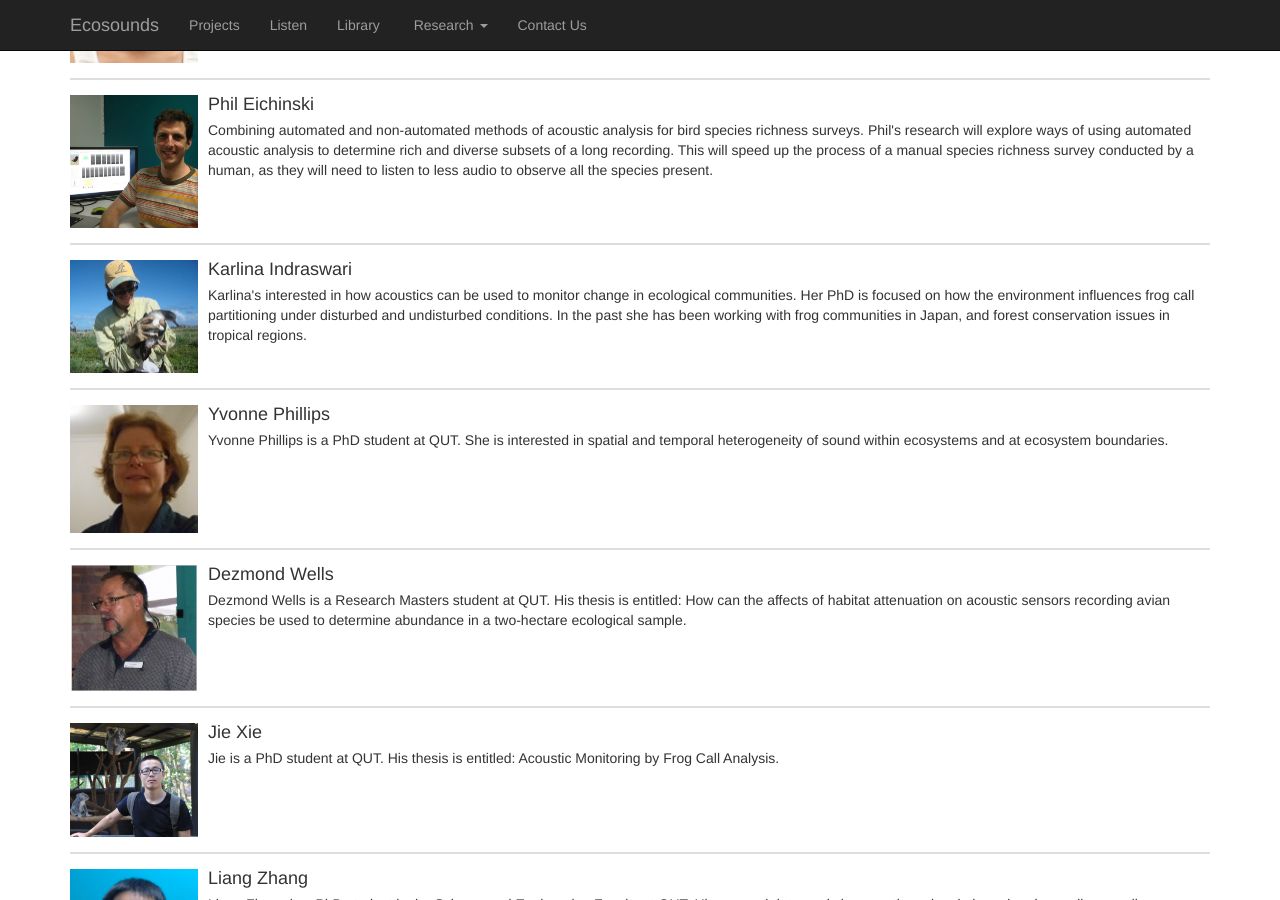
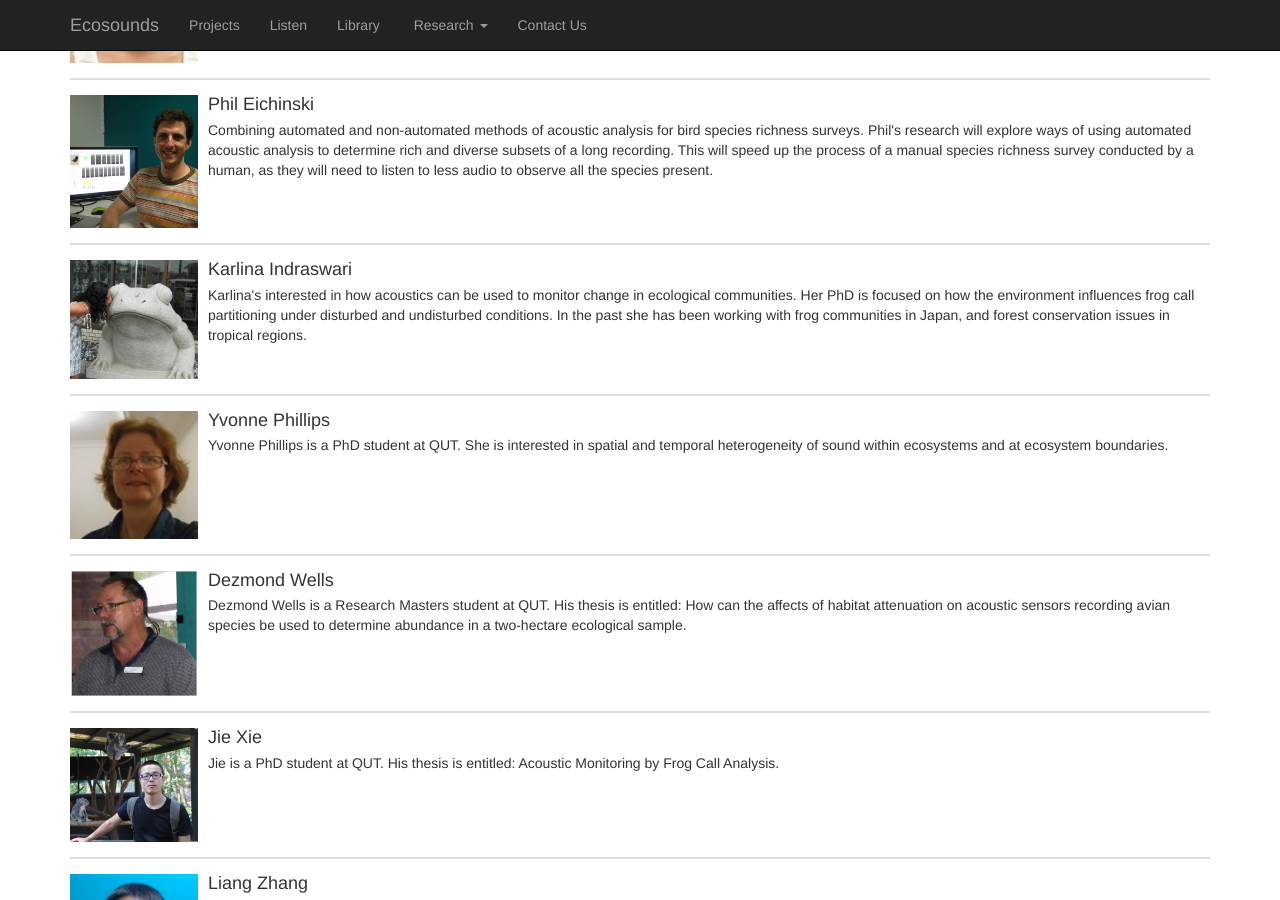
Before and after one commit to QutEcoacoustics/research-blog, a Jekyll site: the page built from people/people.html, in a window 1280 px wide and 900 px high, scrolled down 1928 px. Built offline with Jekyll 4.4.1, drawn with Linux system fonts in a browser that asks for light colours; nearby versions of some CDN libraries.

Commit message:
Karlina Profile added

```diff
--- a/people/people.html
+++ b/people/people.html
@@ -175,12 +175,14 @@ title: Ecosounds | People
         </li>
         <li class="media">
             <span class="pull-left">
-                <img class="media-object" src="../images/Jess_bio_QUT.jpg" alt="Jessie Cappadonna">
+                <img class="media-object" src="../images/karlina.jpg" alt="Karlina Indraswari">
             </span>
 
             <div class="media-body">
                 <h4 class="media-heading">Karlina Indraswari</h4>
-				  Karlina's interested in how acoustics can be used to monitor change in ecological communities. Her PhD is focused on how the environment influences frog call partitioning under disturbed and undisturbed conditions. In the past she has been working with frog communities in Japan, and forest conservation issues in tropical regions.
+				  Karlina's interested in how acoustics can be used to monitor change in ecological communities. Her PhD
+				  is focused on how the environment influences frog call partitioning under disturbed and undisturbed conditions.
+				  In the past she has been working with frog communities in Japan, and forest conservation issues in tropical regions.
 
 
             </div>
```
Also changed, not shown: images/karlina.jpg (added).
